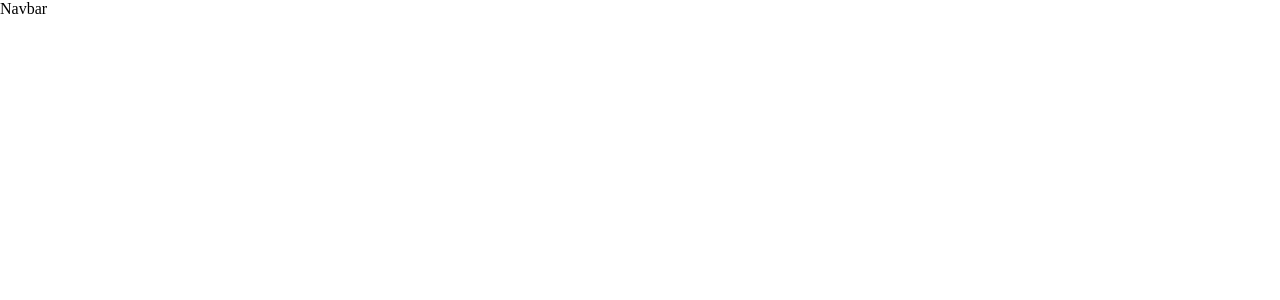
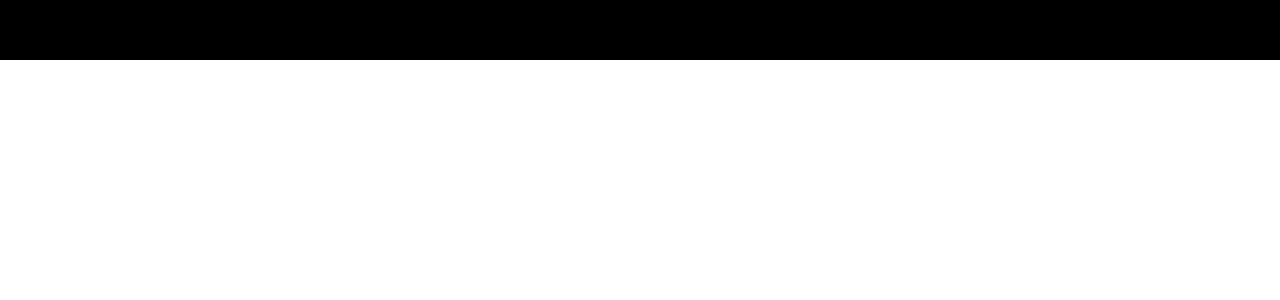
Before and after one commit to tansenkhan1990/reactWithEcommerce, a React (Create React App) app: page / in a window 1280 px wide. Shown: the top 300 px of the page. Built offline with nearby package versions, Linux system fonts and the light colour scheme.

Commit message:
add navbar css

```diff
--- a/src/pages/components/Navbar.jsx
+++ b/src/pages/components/Navbar.jsx
@@ -1,8 +1,12 @@
 import React from 'react'
 
+const Container={
+    height:"60px",
+    backgroundColor:'black'
+};
 function Navbar() {
   return (
-    <div>Navbar</div>
+    <div style={Container}>Navbar</div>
   )
 }
 
```
